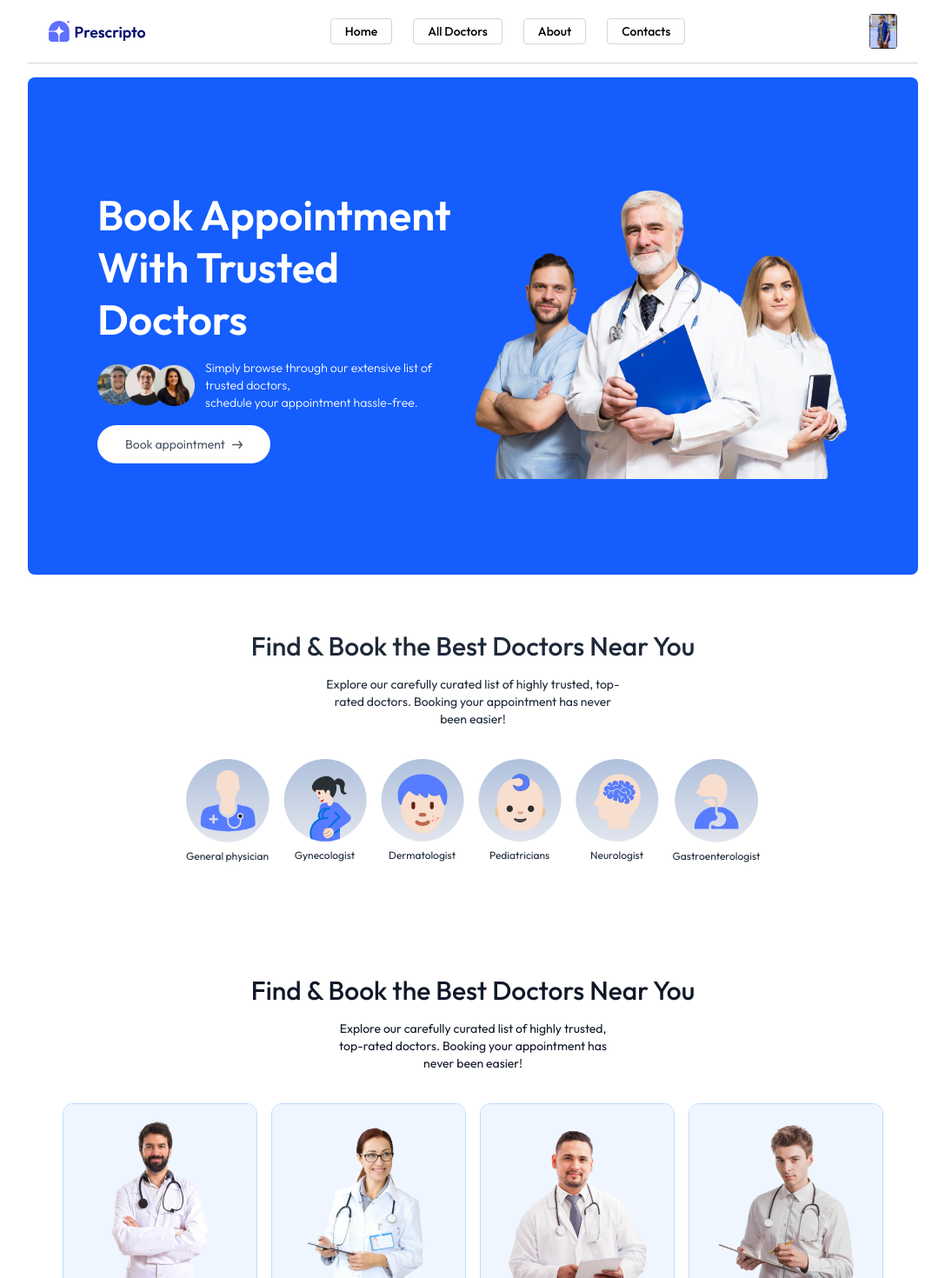
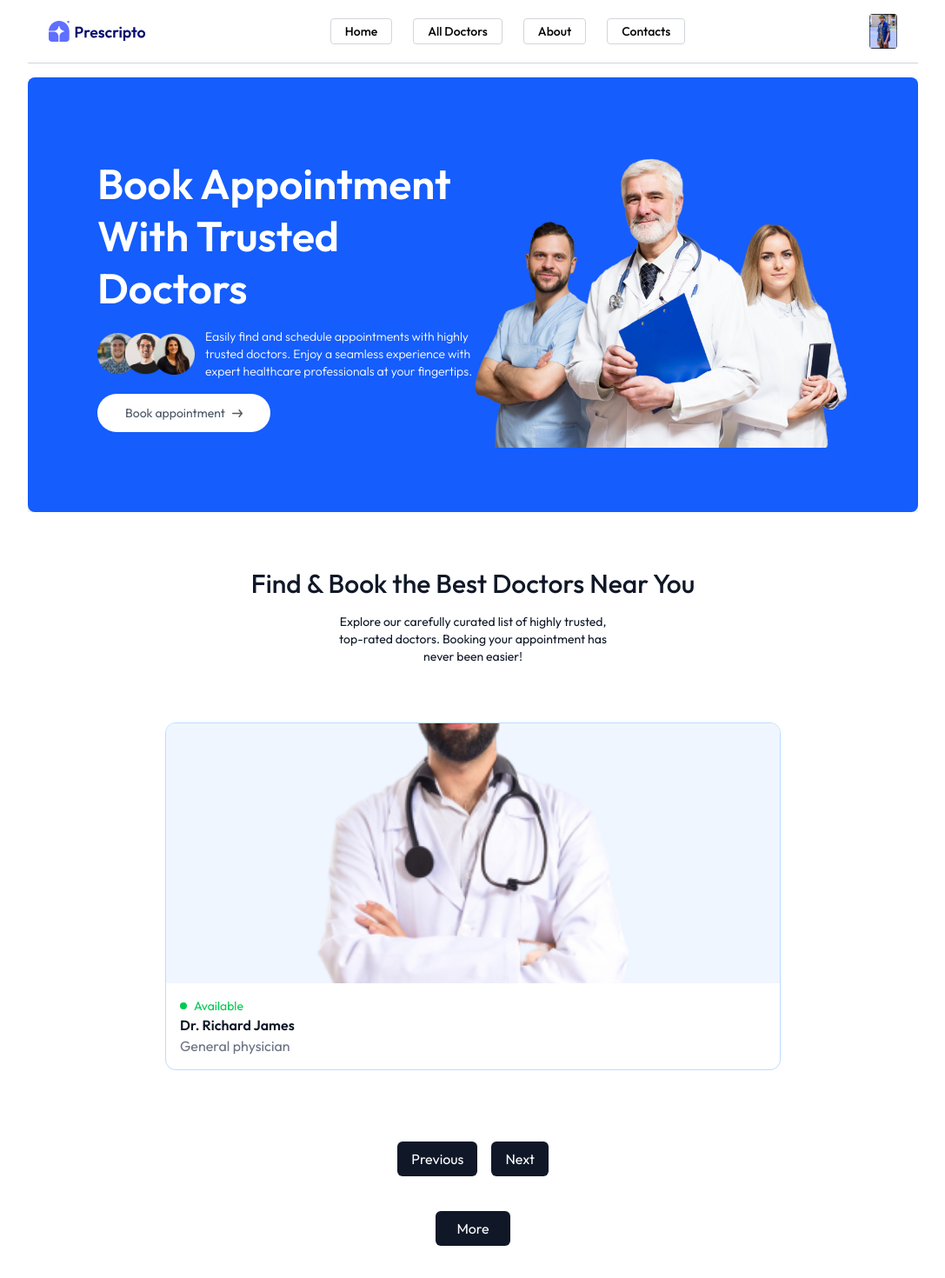
Before and after one commit to JoelMbithi/App-Project, a React app in the folder frontend/: page / in a window 1280 px wide. Shown: the top 1470 px of the page at 87% size, without its empty margins (96-1183 px from the left). Built offline with nearby package versions, Linux system fonts and the light colour scheme; the HTML template or start-up script is replaced by a standard one.

Commit message:
added animation to my header section

```diff
--- a/frontend/src/Pages/Home.jsx
+++ b/frontend/src/Pages/Home.jsx
@@ -4,11 +4,13 @@ import SpecialityMenu from '../components/SpecialityMenu'
 import TopDoctors from '../components/TopDoctors'
 import Barnner from '../components/Barnner'
 import Footer from '../components/Footer'
+import AnimatedDispalay from '../components/AnimatedDispalay'
 
 const Home = () => {
   return (
     <div className='text-black-500'>
       <Header/>
+      <AnimatedDispalay />
       <SpecialityMenu />
       <TopDoctors />
       <Barnner />
--- /dev/null
+++ b/frontend/src/components/AnimatedDispalay.jsx
@@ -0,0 +1,81 @@
+import React, { useContext, useState, useEffect } from 'react';
+import { useNavigate } from 'react-router-dom';
+import { AppContext } from '../Context/AppContext';
+
+const AnimatedDisplay = () => {
+    const { doctors } = useContext(AppContext);
+    const navigate = useNavigate(); // Initialize navigation
+    const [currentIndex, setCurrentIndex] = useState(0);
+
+    // Auto-advance the slideshow every 8 seconds
+    useEffect(() => {
+        const interval = setInterval(() => {
+            setCurrentIndex((prevIndex) => (prevIndex + 1) % doctors.length);
+        }, 8000); // 8 seconds
+
+        return () => clearInterval(interval);
+    }, [doctors.length]);
+
+    // Handle manual navigation
+    const goToNext = () => {
+        setCurrentIndex((prevIndex) => (prevIndex + 1) % doctors.length);
+    };
+
+    const goToPrevious = () => {
+        setCurrentIndex((prevIndex) => (prevIndex - 1 + doctors.length) % doctors.length);
+    };
+
+    return (
+        <div className='flex flex-col items-center gap-4 my-16 text-gray-900 md:mx-10'>
+            <h1 className='text-3xl font-medium'>Find & Book the Best Doctors Near You</h1>
+            <p className='sm:w-1/3 text-center text-sm'>
+                Explore our carefully curated list of highly trusted, top-rated doctors. Booking your appointment has never been easier!
+            </p>
+
+            {/* Slideshow Container */}
+            <div className='w-full h-[500px] overflow-hidden relative'>
+                {doctors.slice(0, 5).map((doctor, index) => (
+                    <div
+                        key={doctor.id || doctor._id}
+                        className={`absolute inset-0 w-full h-full flex items-center justify-center transition-opacity duration-1000 ${index === currentIndex ? 'opacity-100' : 'opacity-0'}`}
+                    >
+                        <div
+                            className='border border-blue-200 rounded-xl overflow-hidden cursor-pointer w-3/4 h-4/5 flex flex-col'
+                            onClick={() => {navigate(`/appointment/${doctor.id || doctor._id}`); window.scrollTo(0, 0);}}
+                        >
+                            <img
+                                className='bg-blue-50 w-full h-3/4 object-cover'
+                                src={doctor.image}
+                                alt={doctor.name}
+                            />
+                            <div className='p-4'>
+                                <div className='flex items-center gap-2 text-sm text-green-500'>
+                                    <p className='w-2 h-2 bg-green-500 rounded-full'></p>
+                                    <p>Available</p>
+                                </div>
+                                <p className='font-semibold'>{doctor.name}</p>
+                                <p className='text-gray-500'>{doctor.speciality}</p>
+                            </div>
+                        </div>
+                    </div>
+                ))}
+            </div>
+
+            {/* Navigation Buttons */}
+            <div className='flex gap-4 mt-4'>
+                <button onClick={goToPrevious} className='px-4 py-2 bg-gray-900 text-white rounded-md hover:bg-gray-600 transition-all'>
+                    Previous
+                </button>
+                <button onClick={goToNext} className='px-4 py-2 bg-gray-900 text-white rounded-md hover:bg-gray-600 transition-all'>
+                    Next
+                </button>
+            </div>
+
+            <button className='mt-6 px-6 py-2 bg-gray-900 text-white rounded-md hover:bg-gray-600 transition-all'>
+                More
+            </button>
+        </div>
+    );
+};
+
+export default AnimatedDisplay;
--- a/frontend/src/components/Header.jsx
+++ b/frontend/src/components/Header.jsx
@@ -1,37 +1,73 @@
-import React from 'react'
-import { assets } from '../assets/assets'
+import React, { useState, useEffect } from 'react';
+import { assets } from '../assets/assets';
+
+
+// Array containing slide data (title, description, and image)
+const slides = [
+  {
+    title: "Book Appointment With Trusted Doctors",
+    description: "Easily find and schedule appointments with highly trusted doctors. Enjoy a seamless experience with expert healthcare professionals at your fingertips.",
+    image: assets.header_img
+  },
+  {
+    title: "Find Experienced Healthcare Providers",
+    description: "Gain instant access to top-rated healthcare providers. Book your appointment effortlessly and receive quality medical care whenever you need it.",
+    image: assets.profile_pic
+  },
+  {
+    title: "Your Health, Our Priority",
+    description: "Stay connected with expert specialists and receive personalized healthcare from the comfort of your home. Your well-being is our top priority.",
+    image: assets.group_profiles
+  }
+];
+
+
 
 const Header = () => {
+  const [currentSlide, setCurrentSlide] = useState(0);
+
+  // Effect to cycle through slides automatically every 10 seconds
+  useEffect(() => {
+    const interval = setInterval(() => {
+      setCurrentSlide((prev) => (prev + 1) % slides.length);
+    }, 10000); // 10 seconds per slide
+
+    return () => clearInterval(interval); // Cleanup interval on unmount
+  }, []);
+
   return (
-    <div className='flex flex-col md:flex-row items-center bg-blue-600 rounded-lg px-6 md:px-10 lg:px-20'>
-
-      {/* Left Side - Text Content */}
+    <div className='relative overflow-hidden h-[500px] flex items-center justify-center'>
+      <div className='relative w-full h-full'>
+        {slides.map((slide, index) => (
+          <div
+            key={index}
+            className={`absolute top-0 left-0 w-full h-full flex flex-col md:flex-row items-center bg-blue-600 rounded-lg px-6 md:px-10 lg:px-20 transition-opacity duration-[5000ms] ease-in-out transform ${currentSlide === index ? 'opacity-100 scale-100 shadow-2xl' : 'opacity-0 scale-90 shadow-md'}`}
+          >
+            {/* Left Side Content */}
             <div className='md:w-1/2 flex flex-col items-start justify-center gap-4 py-10 md:py-[10vw]'>
               <p className='text-3xl md:text-4xl lg:text-5xl text-white font-semibold leading-tight'>
-          Book Appointment <br /> With Trusted Doctors
+                {slide.title}
               </p>
               <div className='flex items-center gap-3 text-white text-sm font-light'>
-          <img className='w-28' src={assets.group_profiles} alt='' />
-          <p>
-            Simply browse through our extensive list of trusted doctors, <br className='hidden sm:block' />
-            schedule your appointment hassle-free.
-          </p>
+                <img className='w-28' src={assets.group_profiles} alt='Profiles' />
+                <p>{slide.description}</p>
               </div>
               <a
                 href='#speciality'
                 className='flex items-center gap-2 bg-white px-8 py-3 rounded-full text-gray-600 text-sm hover:scale-105 transition-all duration-300'
               >
-          Book appointment <img className='w-3' src={assets.arrow_icon} alt='' />
+                Book appointment <img className='w-3' src={assets.arrow_icon} alt='Arrow' />
               </a>
             </div>
+            {/* Right Side Image */}
+            <div className='md:w-1/2 flex justify-end'>
+              <img className='w-full h-auto rounded-lg' src={slide.image} alt='Slide' />
+            </div>
+          </div>
+        ))}
+      </div>
+    </div>
+  );
+};
 
-      {/* Right Side - Image */}
-      <div className='md:w-1/2 flex justify-end'>
-        <img className='w-full h-auto rounded-lg' src={assets.header_img} alt='' />
-      </div>
-
-    </div>
-  )
-}
-
-export default Header
+export default Header;
--- a/frontend/src/components/SpecialityMenu.jsx
+++ b/frontend/src/components/SpecialityMenu.jsx
@@ -1,8 +1,11 @@
-import React from 'react'
-import { specialityData } from '../assets/assets'
-import { Link } from 'react-router-dom'
+import React from 'react';
+import { specialityData } from '../assets/assets';
+import { Link } from 'react-router-dom';
 
 const SpecialityMenu = () => {
+  // Duplicate the specialityData array to create a seamless loop
+  const duplicatedSpecialityData = [...specialityData, ...specialityData];
+
   return (
     <div className='flex flex-col items-center gap-4 py-16 text-gray-800' id='speciality'>
       <h1 className='text-3xl font-medium'>Find & Book the Best Doctors Near You</h1>
@@ -10,22 +13,24 @@ const SpecialityMenu = () => {
         Explore our carefully curated list of highly trusted, top-rated doctors. Booking your appointment has never been easier!
       </p>
 
-      {/* Scrollable Container with Hidden Scrollbar */}
-      <div className="overflow-x-auto scrollbar-hide w-full sm:justify-center flex gap-4 pt-5">
-        {specialityData.map((item, index) => (
+      {/* Scrollable Container with Infinite Animation */}
+      <div className="overflow-hidden w-full">
+        <div className="flex animate-scroll">
+          {duplicatedSpecialityData.map((item, index) => (
             <Link
-            onClick={() => scrollTo(0, 0)}
-            key={index}
-            className='flex flex-col items-center text-xs cursor-pointer flex-shrink-0 hover:-translate-y-2 transition-all duration-500'
+              onClick={() => window.scrollTo(0, 0)}
+              key={index} // Use index as key since we're duplicating items
+              className='flex flex-col items-center text-xs cursor-pointer flex-shrink-0 hover:-translate-y-2 transition-all duration-500 w-24 sm:w-32 mx-4'
               to={`doctors/${item.speciality}`}
             >
-            <img className='w-16 sm:w-24 mb-2' src={item.image} alt='' />
+              <img className='w-16 sm:w-24 mb-2' src={item.image} alt={item.speciality} />
               <p>{item.speciality}</p>
             </Link>
           ))}
         </div>
       </div>
-  )
-}
+    </div>
+  );
+};
 
-export default SpecialityMenu
+export default SpecialityMenu;
--- a/frontend/src/index.css
+++ b/frontend/src/index.css
@@ -1,19 +1,69 @@
 @import url('https://fonts.googleapis.com/css2?family=Outfit:wght@100..900&display=swap');
 @import "tailwindcss";
 
-*{
-    font-family:Outfit;
-}
-.active hr{
-    @apply block
+* {
+    font-family: Outfit;
 }
 
-::-webkit-scrollbar{
-    @apply hidden
+.active hr {
+    @apply block;
 }
 
-@media (max-width:740px) {
-    .active p{
-        @apply text-white bg-blue-600
+::-webkit-scrollbar {
+    @apply hidden;
+}
+
+@media (max-width: 740px) {
+    .active p {
+        @apply text-white bg-blue-600;
     }
 }
+
+@keyframes scroll {
+    0% {
+        transform: translateX(0); /* Start from the original position */
+    }
+    100% {
+        transform: translateX(-50%); /* Move to the left by 50% of the container width */
+    }
+}
+
+.animate-scroll {
+    display: flex;
+    animation: scroll 20s linear infinite; /* Adjust duration for speed */
+    width: max-content; /* Ensure the container expands to fit all items */
+}
+
+@keyframes slideIn {
+    from {
+        opacity: 0;
+        transform: translateX(-100%);
+    }
+    to {
+        opacity: 1;
+        transform: translateX(0);
+    }
+}
+
+.slide-in {
+    animation: slideIn 0.8s linear forwards;
+}
+
+@keyframes alternate {
+    0%, 50% {
+        opacity: 1; /* Visible for the first 50% of the animation */
+    }
+    50.01%, 100% {
+        opacity: 0; /* Hidden for the second 50% of the animation */
+    }
+}
+
+.animate-alternate {
+    animation: alternate 10s infinite; /* Total duration = 10s (5s visible, 5s hidden) */
+    opacity: 0; /* Start hidden */
+}
+
+.animate-alternate-delay {
+    animation: alternate 10s infinite 5s; /* Delay the second div by 5s */
+    opacity: 0; /* Start hidden */
+}
```
Also changed, not shown: frontend/src/components/TopDoctors.jsx (+10 -2 lines). Lines whose indentation alone changed are shown as unchanged.
